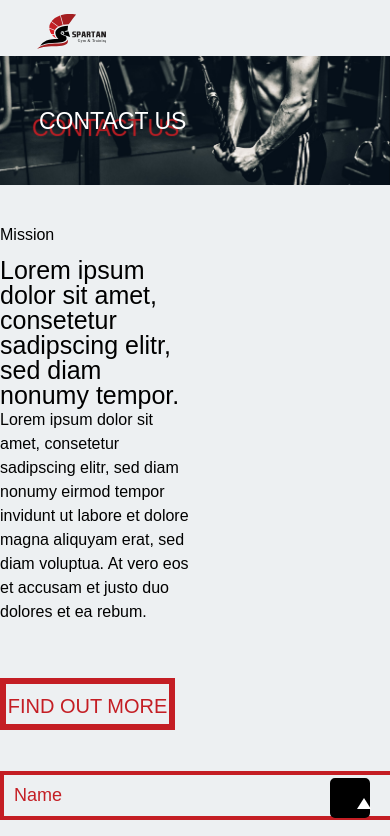
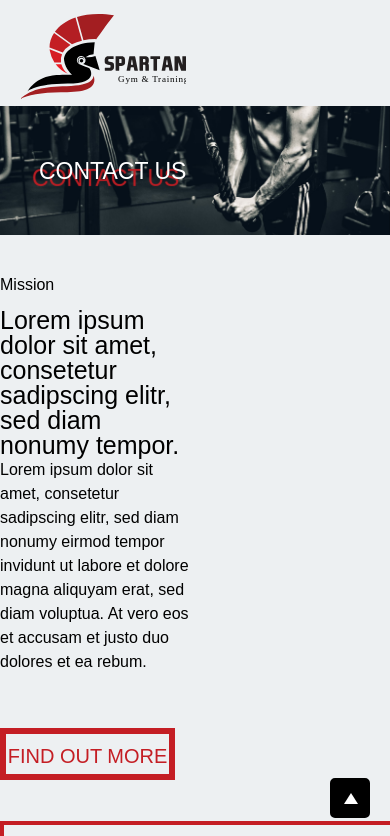
Before and after one commit to AlexandriaLindsay/gym-app, a React (Create React App) app: page /contact in a window 390 px wide. Shown: the top 836 px of the page. Built offline with nearby package versions, Linux system fonts and the light colour scheme; a web font is replaced by a local one.

Commit message:
finished animations

```diff
--- a/src/assets/less/App.less
+++ b/src/assets/less/App.less
@@ -8,7 +8,29 @@
 /**********************************
 * ANIMATIONS
 ***********************************/
-
+/* Small Devices, Tablets */
+@media screen and (max-width : 768px) {
+	.animate__animated {
+		/*CSS transitions*/
+		-o-transition-property: none !important;
+		-moz-transition-property: none !important;
+		-ms-transition-property: none !important;
+		-webkit-transition-property: none !important;
+		transition-property: none !important;
+		/*CSS transforms*/
+		-o-transform: none !important;
+		-moz-transform: none !important;
+		-ms-transform: none !important;
+		-webkit-transform: none !important;
+		transform: none !important;
+		/*CSS animations*/
+		-webkit-animation: none !important;
+		-moz-animation: none !important;
+		-o-animation: none !important;
+		-ms-animation: none !important;
+		animation: none !important;
+	}
+}
 /*--------------------------------------------------------------
 ## Menus
 --------------------------------------------------------------*/
@@ -221,8 +243,8 @@ html {
 #return-to-top i {
     margin: 0;
     position: relative;
-    left: 14px;
-    top: -8px; //may need to be adjusted
+    left: 1px;
+    top: -13px; //may need to be adjusted
     width: 0;
     height: 0;
     border-left: 7px solid transparent;
@@ -736,18 +758,19 @@ header {
 
 .site-logo {
     display: inline-block;
-    margin-left: 17px;
+    margin-left: 0px;
     width: 170px;
     margin-bottom: 0;
     position: relative;
     z-index: 65;
     @media @min992 {
+        margin-left: 17px;
         margin-left: 68px;
         width: auto;
     }
 
     img {
-        width: 69px;
+        width: 166px;
         @media @min992 {
             width: auto;
         }
--- a/src/components/views/Contact.js
+++ b/src/components/views/Contact.js
@@ -21,7 +21,7 @@ class Contact extends Component {
         return (
             <>
                 <LayoutDefault>
-                    <div className="sub-hero">
+                    <div id="sub-hero" className="sub-hero">
                         <Image width="100%" src={Hero} alt="Guy Working Out" />
                         <h1 style={{ textTransform: 'uppercase' }} className="threeD">Contact Us</h1>
                     </div>
--- a/src/components/views/Home.js
+++ b/src/components/views/Home.js
@@ -44,6 +44,27 @@ const Home = ({
         useEffect(() => {
         window.addEventListener("scroll", () => {
             setScroll(window.scrollY > 750);
+        });
+    }, []);
+
+    const [scroll2, setScroll2] = useState(false);
+        useEffect(() => {
+        window.addEventListener("scroll", () => {
+            setScroll2(window.scrollY > 1650);
+        });
+    }, []);
+
+    const [scroll3, setScroll3] = useState(false);
+        useEffect(() => {
+        window.addEventListener("scroll", () => {
+            setScroll3(window.scrollY > 2550);
+        });
+    }, []);
+
+    const [scroll4, setScroll4] = useState(false);
+        useEffect(() => {
+        window.addEventListener("scroll", () => {
+            setScroll4(window.scrollY > 4050);
         });
     }, []);
 
@@ -162,7 +183,7 @@ const Home = ({
 
                 </Section>
 
-                <Section className="completed-challenges">
+                <Section className={ scroll2 ? 'completed-challenges animate__animated animate__fadeIn' : 'completed-challenges animate__animated animate__fadeOut' }>
                     <DoubleCol>
                         <p style={{ textTransform: 'uppercase' }}>Completed Challenges</p>
                         <h1>13</h1>
@@ -175,7 +196,7 @@ const Home = ({
                     </DoubleCol>
                 </Section>
 
-                <Section id="sessions" className="popular-sessions">
+                <Section id="sessions" className={ scroll3 ? 'popular-sessions animate__animated animate__fadeIn' : 'popular-sessions animate__animated animate__fadeOut' }>
                     <h2>Popular Sessions</h2>
 
                     <div className="session-block">
@@ -220,7 +241,7 @@ const Home = ({
 
                 <Section className="advice">
                     <h1>ADVICE</h1>
-                    <div className="advice-img">
+                    <div className={ scroll4 ? 'advice-img animate__animated animate__fadeIn' : 'advice-img animate__animated animate__fadeOut' }>
                         <div>
                             <h2>Survival Mode</h2>
                             <p>Lorem ipsum dolor sit amet, consetetur sadipscing elitr, sed diam nonumy eirmod tempor invidunt ut labore et dolore magna aliquyam erat, sed diam voluptua.</p>
```
Also changed, not shown: src/assets/css/App.css, 1 other file (tests, documents, lock files or other folders).
